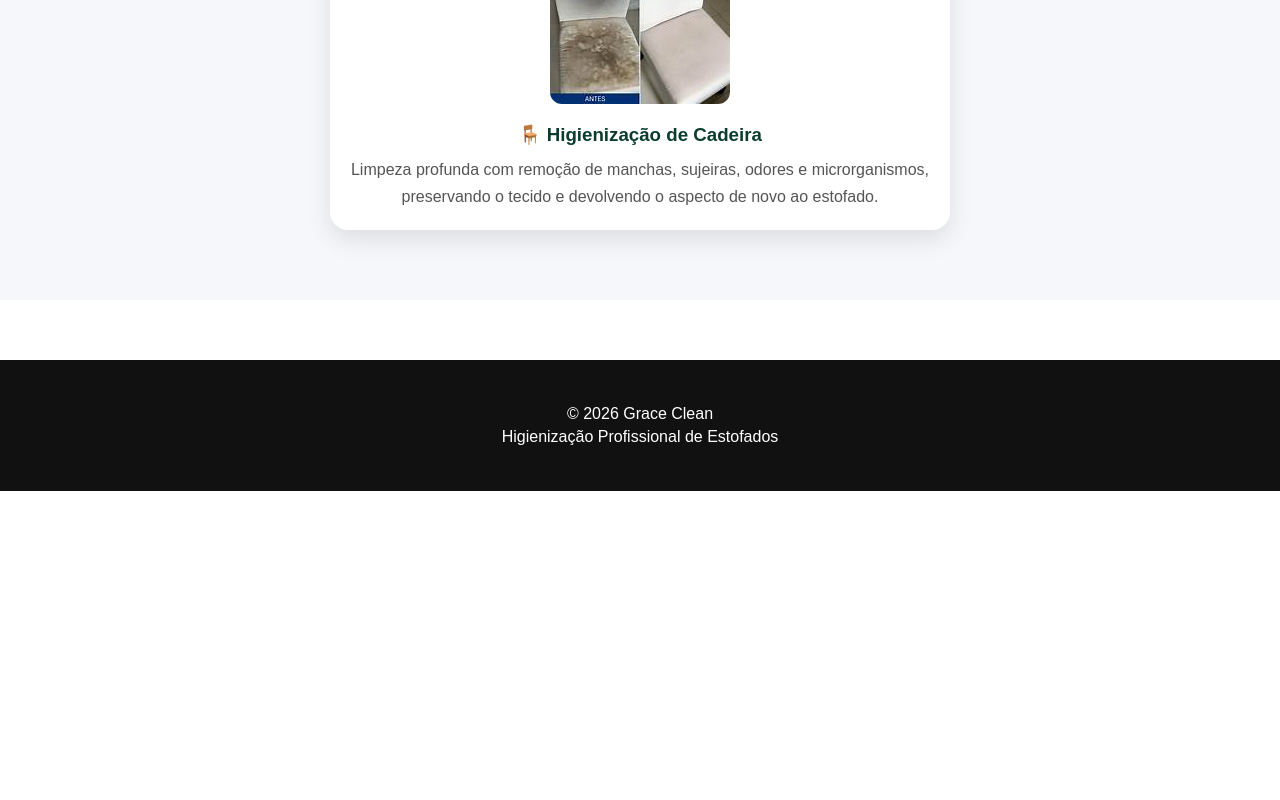
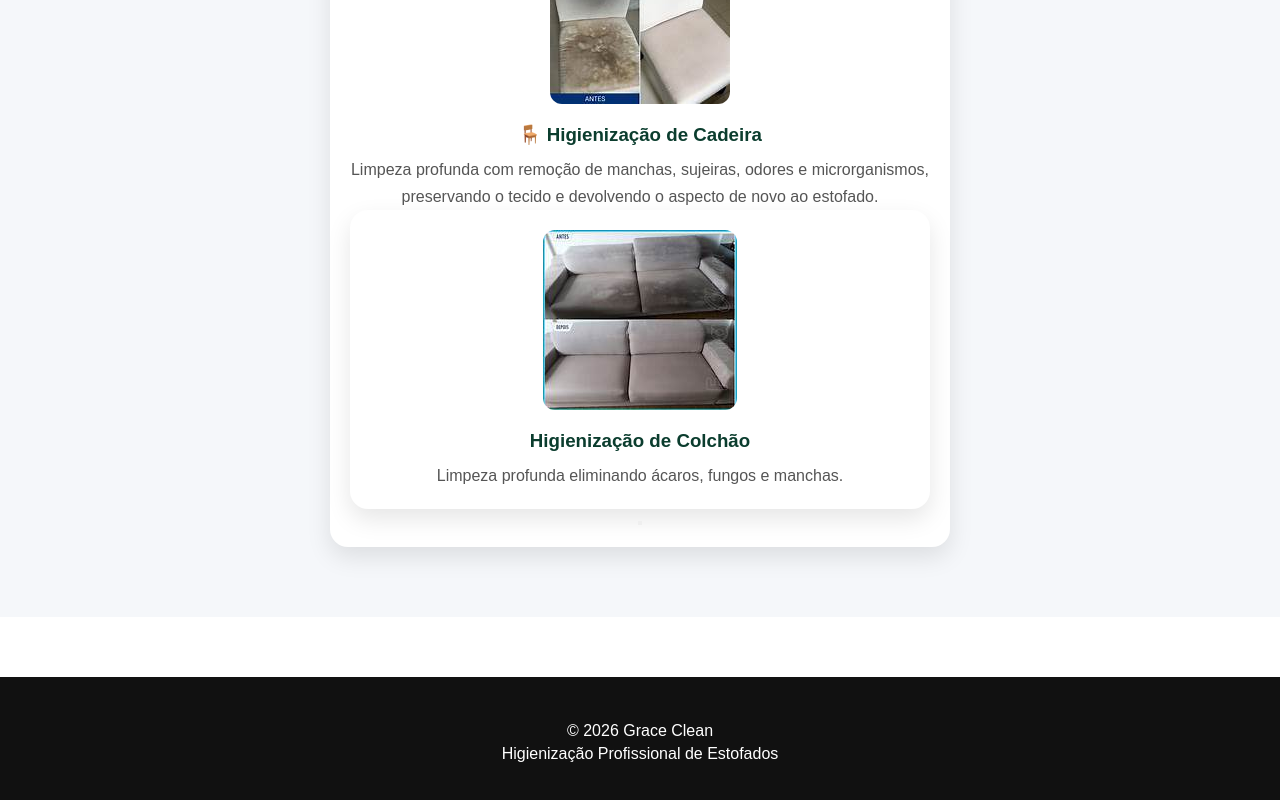
Before and after one commit to sergiofgraca-lang/grace-clean, a React (Vite) app: page /servicos in a window 1280 px wide. Shown: the part 4029-4829 px from the top of the page. Before the commit the page ends 4520 px from the top, so only its background shows below. Built offline with nearby package versions, Linux system fonts and the light colour scheme.

Commit message:
modified:   src/pages/Servicos.jsx

```diff
--- a/src/pages/Servicos.jsx
+++ b/src/pages/Servicos.jsx
@@ -10,7 +10,7 @@ import carro from "../assets/images/minha-foto3carro.jpg";
 import colchao from "../assets/images/colchao.jpg";
 
 import antesDepois1 from "../assets/images/antes-depois/antes-depois-cadeira.jpg";
-
+import antesDepois2 from "../assets/images/antes-depois/antes-depois-sofa.jpg";
 export default function Servicos() {
   const whatsapp = () => {
     window.open(
@@ -264,14 +264,42 @@ export default function Servicos() {
         <p>
           Limpeza profunda com remoção de manchas, sujeiras, odores e microrganismos, preservando o tecido e devolvendo o aspecto de novo ao estofado.
         </p>
+        <div className="trabalho">
+
+  <img
+    src={antesDepois2}
+    alt="Antes e depois colchão"
+  />
+
+  <div className="trabalho-info">
+
+    <h3>Higienização de Colchão</h3>
+
+    <p>
+      Limpeza profunda eliminando ácaros, fungos e manchas.
+    </p>
+
+  </div>
+
+</div>
+
+
+
+        <button onClick={whatsapp}></button>
 
       </div>
 
+
+
     </div>
+
 
   </div>
 
+
+
 </section>
+
 
       <Footer />
 
```
